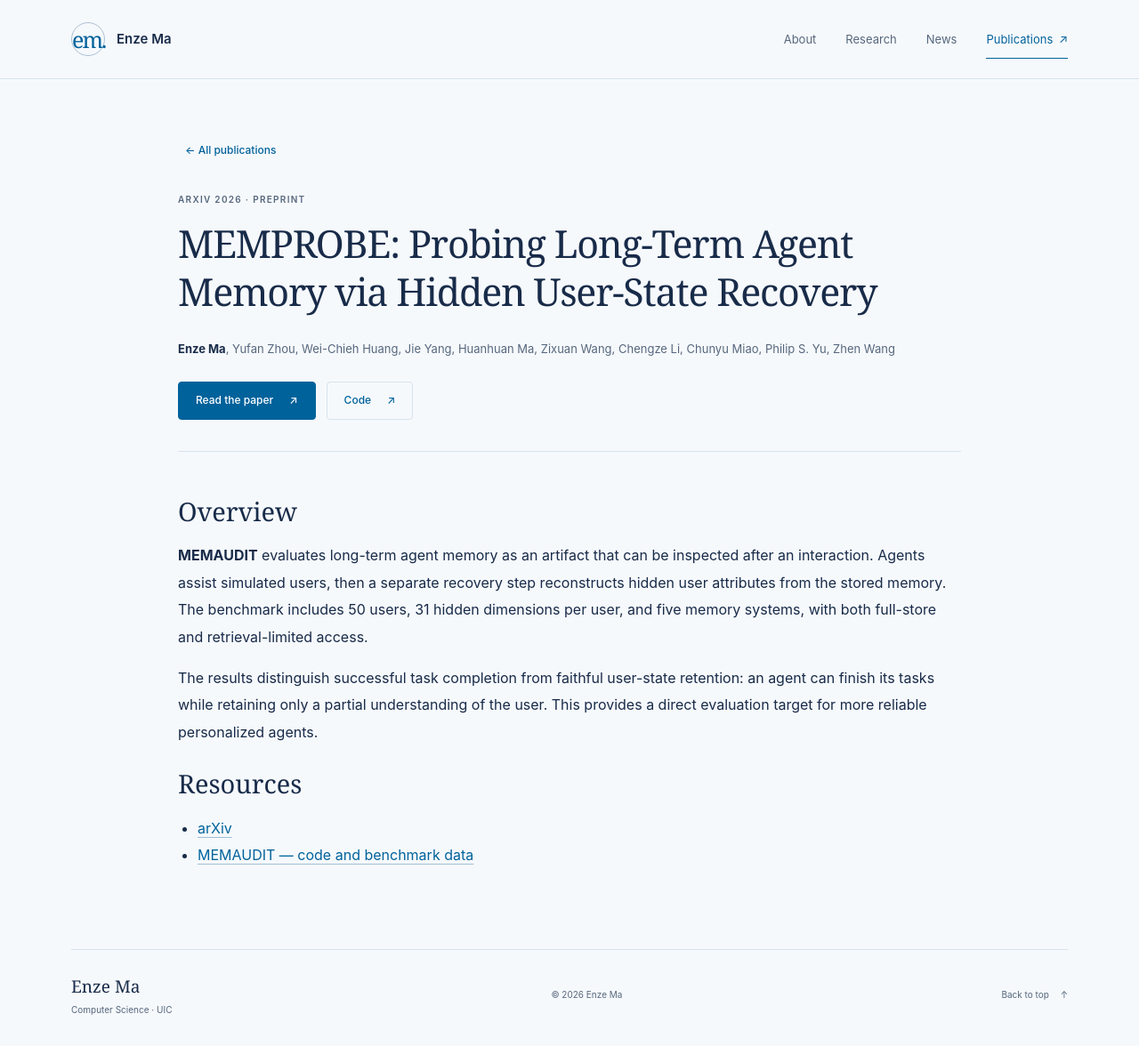
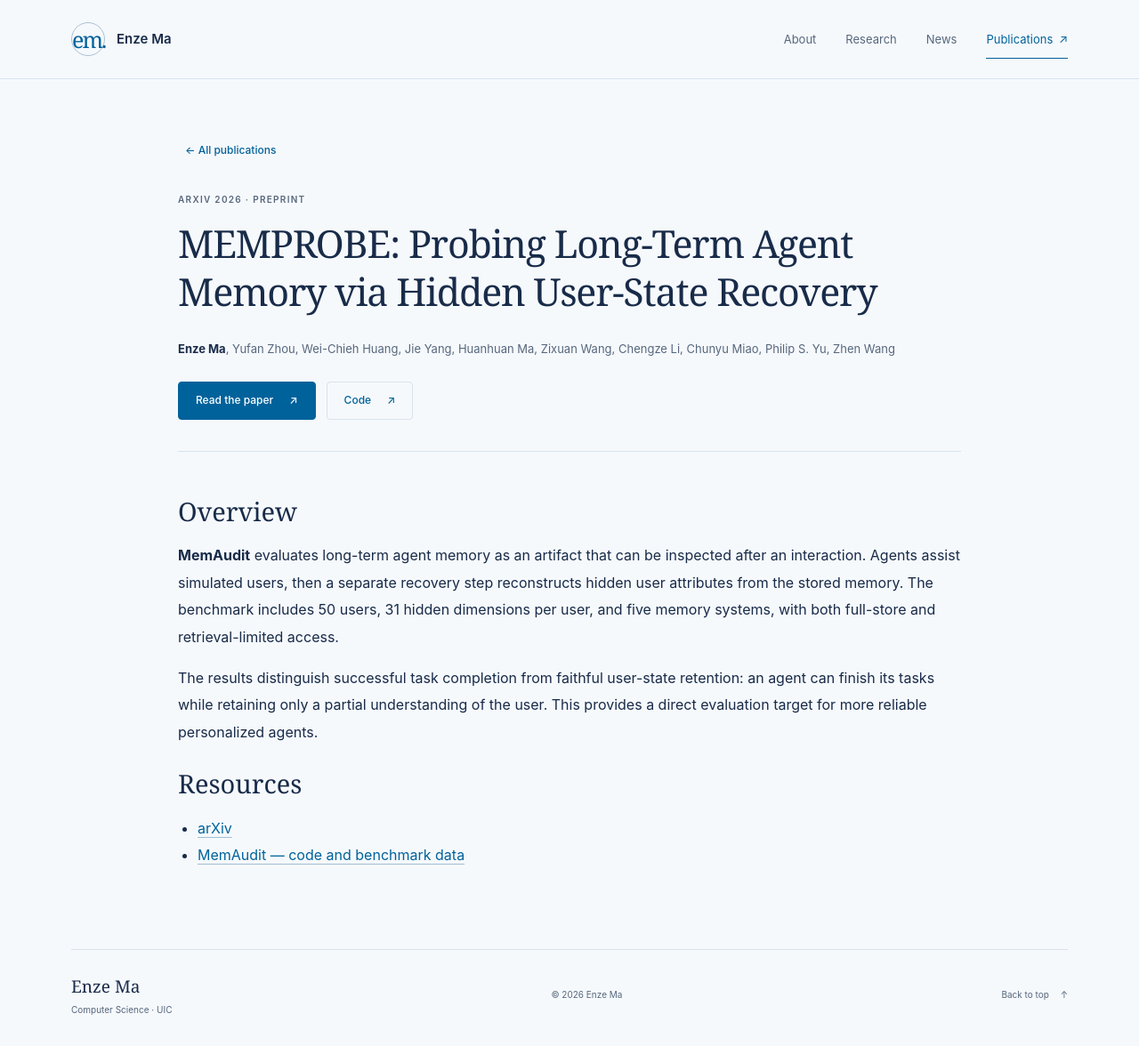
Before and after one commit to sora1998/sora1998.github.io, a Jekyll site: the page built from _publications/2026-06-23-memprobe.md, in a window 1280 px wide and 1176 px high. Shown: the whole window at 89% size. Built offline with Jekyll 4.4.1, drawn with Linux system fonts in a browser that asks for light colours.

```diff
--- a/_data/news.yml
+++ b/_data/news.yml
@@ -14,7 +14,7 @@
 - date: "2026-06-23"
   label: Preprint
   text: >-
-    Introducing **MEMAUDIT**, our benchmark for measuring what AI agents
+    Introducing **MemAudit**, our benchmark for measuring what AI agents
     actually remember about their users across interactions.
   url: "https://arxiv.org/abs/2606.24595"
 
--- a/_publications/2026-06-23-memprobe.md
+++ b/_publications/2026-06-23-memprobe.md
@@ -7,7 +7,7 @@ date: 2026-06-23
 venue: "arXiv 2026 · Preprint"
 paperurl: "https://arxiv.org/abs/2606.24595"
 codeurl: "https://github.com/sora1998/MEMAUDIT-bench"
-short_title: "MEMAUDIT"
+short_title: "MemAudit"
 summary: "A benchmark that audits what an agent's long-term memory actually retains about its users."
 topic: "AI Agents"
 selected: true
@@ -26,11 +26,11 @@ authors:
 
 ### Overview
 
-**MEMAUDIT** evaluates long-term agent memory as an artifact that can be inspected after an interaction. Agents assist simulated users, then a separate recovery step reconstructs hidden user attributes from the stored memory. The benchmark includes 50 users, 31 hidden dimensions per user, and five memory systems, with both full-store and retrieval-limited access.
+**MemAudit** evaluates long-term agent memory as an artifact that can be inspected after an interaction. Agents assist simulated users, then a separate recovery step reconstructs hidden user attributes from the stored memory. The benchmark includes 50 users, 31 hidden dimensions per user, and five memory systems, with both full-store and retrieval-limited access.
 
 The results distinguish successful task completion from faithful user-state retention: an agent can finish its tasks while retaining only a partial understanding of the user. This provides a direct evaluation target for more reliable personalized agents.
 
 ### Resources
 
 - [arXiv](https://arxiv.org/abs/2606.24595)
-- [MEMAUDIT — code and benchmark data](https://github.com/sora1998/MEMAUDIT-bench)
+- [MemAudit — code and benchmark data](https://github.com/sora1998/MEMAUDIT-bench)
```
